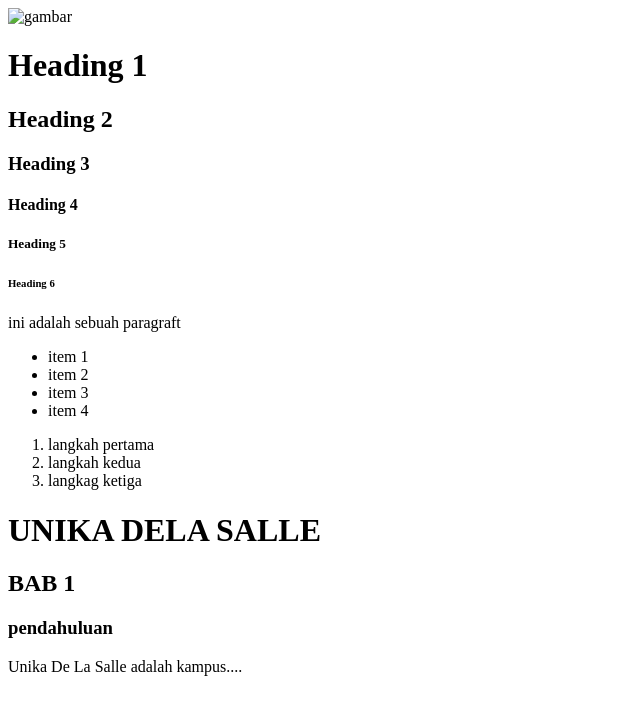
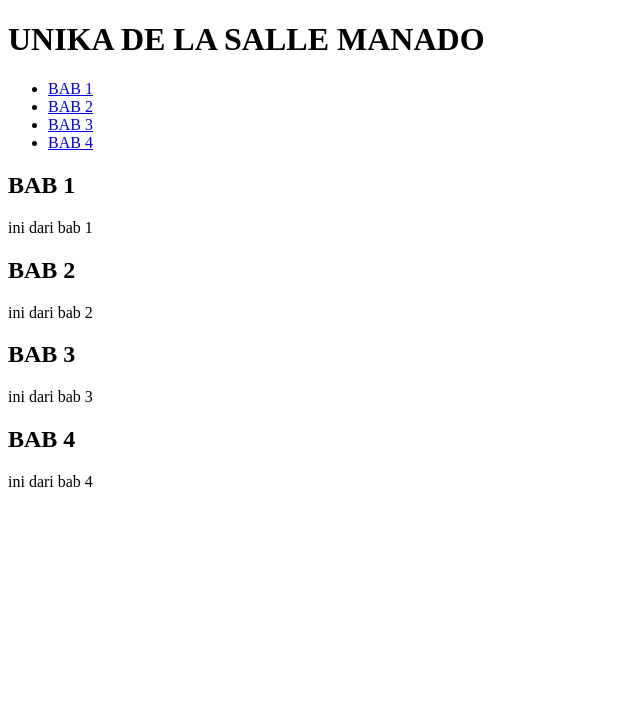
Before and after one commit to dusteclipse/pertemuan-ketiga, a plain HTML site: page index.html in a window 1280 px wide. Shown: the whole page, without its empty margins (0-640 px from the left). Drawn offline with Linux system fonts and the light colour scheme.

Commit message:
first commit

```diff
--- a/index.html
+++ b/index.html
@@ -4,37 +4,37 @@
     <title>Document</title>
 </head>
 <body>
+    <header>
+      <h1>UNIKA DE LA SALLE MANADO </h1>
+    <nav>
+        <ul>
+            <li><a href="BAB 1">BAB 1</a></li>
+            <li><a href="BAB 2">BAB 2</a></li>
+            <li><a href="BAB 3">BAB 3</a></li>
+            <li><a href="BAB 4">BAB 4</a></li>
+        </ul>
+    </nav>
+    </header>
+<main>
+    <article>
+        <h2 id="bab 1"> BAB 1</h2>
+        <p> ini dari bab 1</p>
+    </article>
 
-    <img src="F:\Users\ASUS\Pictures\PFP\squawk.png" alt="gambar" />
+    <article>
+        <h2 id="bab 2"> BAB 2</h2>
+        <p> ini dari bab 2</p>
+    </article>
 
-    <h1> Heading 1  </h1>
-    <h2> Heading 2  </h2>
-    <h3> Heading 3  </h3>
-    <h4> Heading 4  </h4>
-    <h5> Heading 5  </h5>
-    <h6> Heading 6  </h6>
+    <article>
+        <h2 id="bab 3"> BAB 3</h2>
+        <p> ini dari bab 3</p>
+    </article>
 
-    <p> ini adalah sebuah paragraft </p>
-
-    <ul>
-        <li>item 1</li>
-        <li>item 2</li>
-        <li>item 3</li>
-        <li>item 4</li>
-    </ul>
-
-    <ol>
-        <li>langkah pertama</li>
-        <li>langkah kedua</li>
-        <li>langkag ketiga</li>
-    </ol>
-
-    <h1>UNIKA DELA SALLE</h1>
-    <h2>BAB 1</h2>
-    <h3> pendahuluan</h3>
-    <P>Unika De La Salle adalah kampus....</P>
-
-
-
+    <article>
+        <h2 id="bab 4"> BAB 4</h2>
+        <p> ini dari bab 4</p>
+    </article>
+</main>
 </body>
 </html>
```
